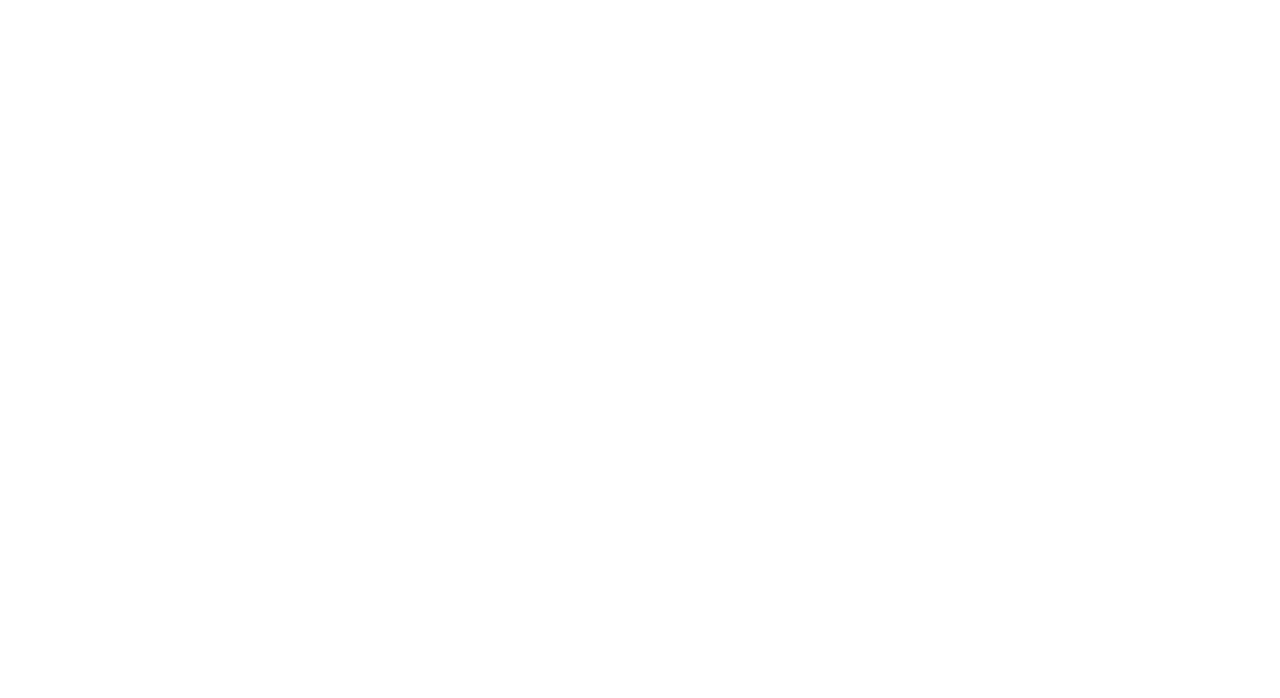
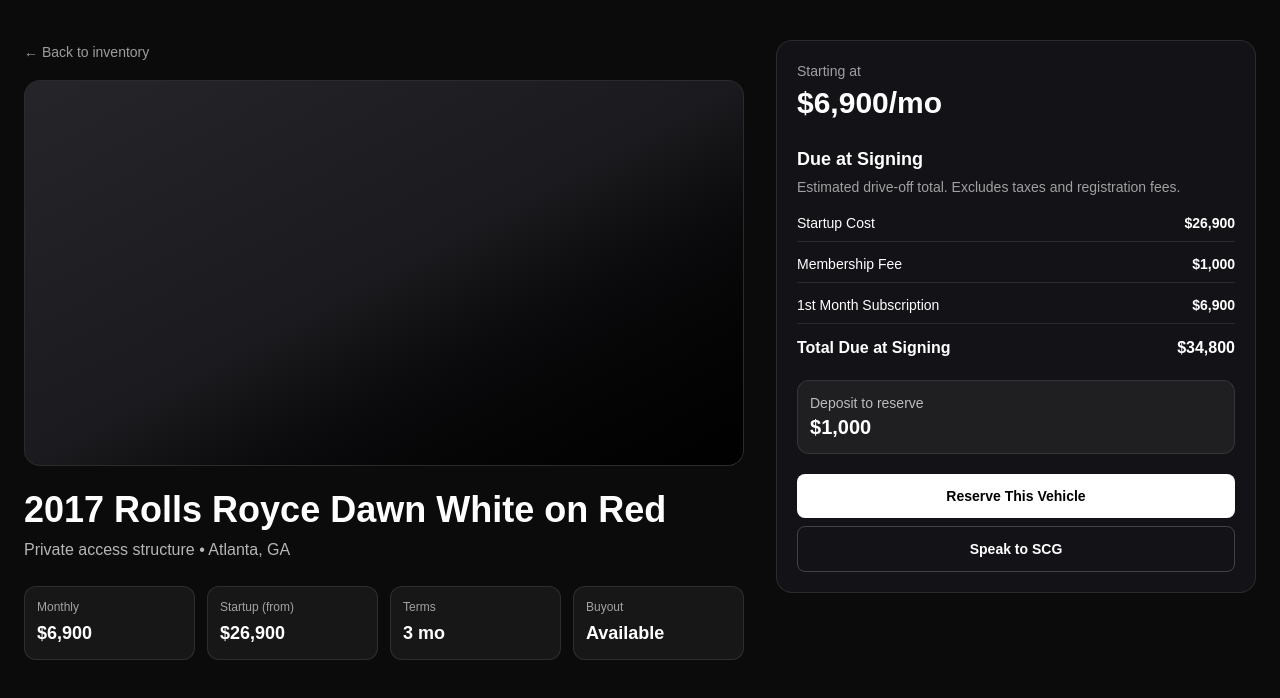
Before and after one commit to stradacorsagroup-art/scg-site-1772418012, a Next.js app: page /inventory/2017-rolls-royce-dawn-white-on-red in a window 1280 px wide. Before the commit this address had no page. Shown: the top 698 px of the page. Built offline with nearby package versions, Linux system fonts and the light colour scheme.

Commit message:
Add daily Notion inventory sync workflow

```diff
--- a/package.json
+++ b/package.json
@@ -6,7 +6,8 @@
     "dev": "next dev",
     "build": "next build",
     "start": "next start",
-    "lint": "eslint"
+    "lint": "eslint",
+    "sync:inventory": "node scripts/sync-notion-inventory.mjs"
   },
   "dependencies": {
     "next": "16.1.6",
--- /dev/null
+++ b/scripts/sync-notion-inventory.mjs
@@ -0,0 +1,146 @@
+#!/usr/bin/env node
+import fs from "node:fs/promises";
+import path from "node:path";
+
+const NOTION_TOKEN = process.env.NOTION_TOKEN;
+const NOTION_DATA_SOURCE_ID =
+  process.env.NOTION_DATA_SOURCE_ID || "30453b52-84ce-807f-aebb-000bc3676c05";
+
+if (!NOTION_TOKEN) {
+  console.error("Missing NOTION_TOKEN env var");
+  process.exit(1);
+}
+
+const NOTION_VERSION = "2025-09-03";
+
+const queryUrl = `https://api.notion.com/v1/data_sources/${NOTION_DATA_SOURCE_ID}/query`;
+
+async function notionQuery(startCursor) {
+  const body = { page_size: 100 };
+  if (startCursor) body.start_cursor = startCursor;
+
+  const res = await fetch(queryUrl, {
+    method: "POST",
+    headers: {
+      Authorization: `Bearer ${NOTION_TOKEN}`,
+      "Notion-Version": NOTION_VERSION,
+      "Content-Type": "application/json",
+    },
+    body: JSON.stringify(body),
+  });
+
+  if (!res.ok) {
+    const txt = await res.text();
+    throw new Error(`Notion query failed (${res.status}): ${txt}`);
+  }
+
+  return res.json();
+}
+
+function getTitle(properties, key) {
+  return (properties[key]?.title || []).map((t) => t?.plain_text || "").join("").trim();
+}
+
+function getSelect(properties, key) {
+  return properties[key]?.select?.name || null;
+}
+
+function getNumber(properties, key) {
+  return properties[key]?.number ?? null;
+}
+
+function slugify(input) {
+  return input
+    .toLowerCase()
+    .replace(/[^a-z0-9\s-]/g, "")
+    .trim()
+    .replace(/\s+/g, "-")
+    .replace(/-+/g, "-");
+}
+
+function stripTermSuffix(name) {
+  return name.replace(/\s*\((3|6|12)\)\s*$/i, "").trim();
+}
+
+function formatCurrency(n) {
+  return `$${n.toLocaleString()}`;
+}
+
+function buildDisplay(terms, downByTerm, monthly) {
+  const downs = terms.map((t) => downByTerm[t]).filter((n) => typeof n === "number");
+  const minDown = Math.min(...downs);
+  if (terms.length > 1) return `From ${formatCurrency(minDown)} down • ${formatCurrency(monthly)}/mo`;
+  return `${formatCurrency(minDown)} down • ${formatCurrency(monthly)}/mo`;
+}
+
+function toTsFile(inventory) {
+  const body = `export type InventoryItem = {\n  slug: string;\n  car: string;\n  terms: string[];\n  down: Record<string, number>;\n  monthly: number;\n  display: string;\n  location: string;\n  mileage?: string;\n  exterior?: string;\n  interior?: string;\n};\n\nexport const inventory: InventoryItem[] = ${JSON.stringify(inventory, null, 2)};\n\nexport const membershipFee = 1000;\nexport const deposit = 1000;\n\nexport function getInventoryBySlug(slug: string) {\n  return inventory.find((item) => item.slug === slug);\n}\n`;
+  return body;
+}
+
+async function run() {
+  let hasMore = true;
+  let cursor = undefined;
+  const pages = [];
+
+  while (hasMore) {
+    const out = await notionQuery(cursor);
+    pages.push(...(out.results || []));
+    hasMore = Boolean(out.has_more);
+    cursor = out.next_cursor || undefined;
+  }
+
+  const grouped = new Map();
+
+  for (const page of pages) {
+    const p = page.properties || {};
+    const rawName = getTitle(p, "Car");
+    const status = getSelect(p, "Status");
+    const term = getSelect(p, "Term");
+    const down = getNumber(p, "SCG Down");
+    const monthly = getNumber(p, "SCG Mo");
+
+    if (!rawName || !term || down == null || monthly == null) continue;
+    if (status && status.toLowerCase() !== "live") continue;
+
+    const name = stripTermSuffix(rawName);
+    const key = name.toLowerCase();
+
+    if (!grouped.has(key)) {
+      grouped.set(key, {
+        slug: slugify(name),
+        car: name,
+        terms: [],
+        down: {},
+        monthly,
+        display: "",
+        location: "Atlanta, GA",
+      });
+    }
+
+    const item = grouped.get(key);
+    if (!item.terms.includes(term)) item.terms.push(term);
+    item.down[term] = down;
+    if (typeof item.monthly !== "number") item.monthly = monthly;
+  }
+
+  const order = { "3 mo": 1, "6 mo": 2, "12 mo": 3 };
+
+  const inventory = [...grouped.values()]
+    .map((item) => {
+      item.terms.sort((a, b) => (order[a] || 99) - (order[b] || 99));
+      item.display = buildDisplay(item.terms, item.down, item.monthly);
+      return item;
+    })
+    .sort((a, b) => a.car.localeCompare(b.car));
+
+  const outPath = path.join(process.cwd(), "src", "data", "inventory.ts");
+  await fs.writeFile(outPath, toTsFile(inventory), "utf8");
+
+  console.log(`Synced ${inventory.length} vehicles to src/data/inventory.ts`);
+}
+
+run().catch((err) => {
+  console.error(err);
+  process.exit(1);
+});
--- a/src/data/inventory.ts
+++ b/src/data/inventory.ts
@@ -13,111 +13,162 @@ export type InventoryItem = {
 
 export const inventory: InventoryItem[] = [
   {
-    slug: "2022-rolls-royce-ghost-black-badge",
-    car: "2022 Rolls-Royce Ghost Black Badge (White/Black)",
-    terms: ["3 mo", "12 mo"],
-    down: { "3 mo": 26900, "12 mo": 46900 },
-    monthly: 5595,
-    display: "From $26,900 down • $5,595/mo",
-    location: "Atlanta, GA",
-    exterior: "White",
-    interior: "Black",
+    "slug": "2017-rolls-royce-dawn-white-on-red",
+    "car": "2017 Rolls Royce Dawn White on Red",
+    "terms": [
+      "3 mo"
+    ],
+    "down": {
+      "3 mo": 26900
+    },
+    "monthly": 6900,
+    "display": "$26,900 down • $6,900/mo",
+    "location": "Atlanta, GA"
   },
   {
-    slug: "2020-rolls-royce-cullinan-white-red",
-    car: "2020 Rolls-Royce Cullinan White/Red",
-    terms: ["3 mo", "12 mo"],
-    down: { "3 mo": 26900, "12 mo": 49900 },
-    monthly: 6900,
-    display: "From $26,900 down • $6,900/mo",
-    location: "Atlanta, GA",
-    exterior: "White",
-    interior: "Red",
+    "slug": "2018-ferrari-488-spider-yellow",
+    "car": "2018 Ferrari 488 Spider Yellow",
+    "terms": [
+      "3 mo",
+      "12 mo"
+    ],
+    "down": {
+      "3 mo": 26900,
+      "12 mo": 26900
+    },
+    "monthly": 6900,
+    "display": "From $26,900 down • $6,900/mo",
+    "location": "Atlanta, GA"
   },
   {
-    slug: "2020-rolls-royce-cullinan-bb-white-forgiatos",
-    car: "2020 Rolls-Royce Cullinan BB White/White Forgiatos",
-    terms: ["3 mo", "12 mo"],
-    down: { "3 mo": 26900, "12 mo": 49900 },
-    monthly: 6900,
-    display: "From $26,900 down • $6,900/mo",
-    location: "Atlanta, GA",
+    "slug": "2020-mclaren-720s-spyder-satin-black",
+    "car": "2020 McLaren 720s Spyder Satin Black",
+    "terms": [
+      "6 mo",
+      "12 mo"
+    ],
+    "down": {
+      "6 mo": 44900,
+      "12 mo": 59900
+    },
+    "monthly": 6995,
+    "display": "From $44,900 down • $6,995/mo",
+    "location": "Atlanta, GA"
   },
   {
-    slug: "2017-rolls-royce-dawn-white-red",
-    car: "2017 Rolls Royce Dawn White on Red",
-    terms: ["3 mo"],
-    down: { "3 mo": 26900 },
-    monthly: 6900,
-    display: "$26,900 down • $6,900/mo",
-    location: "Atlanta, GA",
+    "slug": "2020-mercedes-g63-satin-black",
+    "car": "2020 Mercedes G63 Satin Black",
+    "terms": [
+      "12 mo"
+    ],
+    "down": {
+      "12 mo": 19900
+    },
+    "monthly": 3400,
+    "display": "$19,900 down • $3,400/mo",
+    "location": "Atlanta, GA"
   },
   {
-    slug: "2018-ferrari-488-spider-yellow",
-    car: "2018 Ferrari 488 Spider Yellow",
-    terms: ["3 mo", "12 mo"],
-    down: { "3 mo": 26900, "12 mo": 26900 },
-    monthly: 6900,
-    display: "$26,900 down • $6,900/mo",
-    location: "Atlanta, GA",
-    exterior: "Yellow",
+    "slug": "2020-rolls-royce-cullinan-bb-whitewhite-forgiatos",
+    "car": "2020 Rolls-Royce Cullinan BB White/White Forgiatos",
+    "terms": [
+      "3 mo",
+      "12 mo"
+    ],
+    "down": {
+      "3 mo": 26900,
+      "12 mo": 49900
+    },
+    "monthly": 6900,
+    "display": "From $26,900 down • $6,900/mo",
+    "location": "Atlanta, GA"
   },
   {
-    slug: "2023-lamborghini-urus-performante-yellow",
-    car: "2023 Lamborghini Urus Performante Yellow",
-    terms: ["3 mo"],
-    down: { "3 mo": 26900 },
-    monthly: 5995,
-    display: "$26,900 down • $5,995/mo",
-    location: "Atlanta, GA",
-    exterior: "Yellow",
+    "slug": "2020-rolls-royce-cullinan-whitered",
+    "car": "2020 Rolls-Royce Cullinan White/Red",
+    "terms": [
+      "3 mo",
+      "12 mo"
+    ],
+    "down": {
+      "3 mo": 26900,
+      "12 mo": 49900
+    },
+    "monthly": 6900,
+    "display": "From $26,900 down • $6,900/mo",
+    "location": "Atlanta, GA"
   },
   {
-    slug: "2020-mclaren-720s-spyder-satin-black",
-    car: "2020 McLaren 720S Spyder Satin Black",
-    terms: ["6 mo", "12 mo"],
-    down: { "6 mo": 44900, "12 mo": 59900 },
-    monthly: 6995,
-    display: "From $44,900 down • $6,995/mo",
-    location: "Atlanta, GA",
-    exterior: "Satin Black",
+    "slug": "2021-maybach-gls600-blackgold",
+    "car": "2021 Maybach GLS600 Black/Gold",
+    "terms": [
+      "3 mo"
+    ],
+    "down": {
+      "3 mo": 14900
+    },
+    "monthly": 3700,
+    "display": "$14,900 down • $3,700/mo",
+    "location": "Atlanta, GA"
   },
   {
-    slug: "2021-mercedes-s580-black-peanut-butter",
-    car: "2021 Mercedes-Benz S580 (Black on Peanut Butter)",
-    terms: ["3 mo", "12 mo"],
-    down: { "3 mo": 10900, "12 mo": 13900 },
-    monthly: 2495,
-    display: "From $10,900 down • $2,495/mo",
-    location: "Atlanta, GA",
+    "slug": "2021-mercedes-benz-s580-black-on-peanut-butter",
+    "car": "2021 Mercedes-Benz S580\nBlack on Peanut Butter",
+    "terms": [
+      "3 mo",
+      "12 mo"
+    ],
+    "down": {
+      "3 mo": 10900,
+      "12 mo": 13900
+    },
+    "monthly": 2495,
+    "display": "From $10,900 down • $2,495/mo",
+    "location": "Atlanta, GA"
   },
   {
-    slug: "2022-mercedes-s580",
-    car: "2022 Mercedes-Benz S580",
-    terms: ["3 mo", "12 mo"],
-    down: { "3 mo": 10900, "12 mo": 12900 },
-    monthly: 2695,
-    display: "From $10,900 down • $2,695/mo",
-    location: "Atlanta, GA",
+    "slug": "2022-mercedes-benz-s580",
+    "car": "2022 Mercedes-Benz S580",
+    "terms": [
+      "3 mo",
+      "12 mo"
+    ],
+    "down": {
+      "12 mo": 12900,
+      "3 mo": 10900
+    },
+    "monthly": 2695,
+    "display": "From $10,900 down • $2,695/mo",
+    "location": "Atlanta, GA"
   },
   {
-    slug: "2020-mercedes-g63-satin-black",
-    car: "2020 Mercedes G63 Satin Black",
-    terms: ["12 mo"],
-    down: { "12 mo": 19900 },
-    monthly: 3400,
-    display: "$19,900 down • $3,400/mo",
-    location: "Atlanta, GA",
+    "slug": "2022-rolls-royce-ghost-black-badge-whiteblack",
+    "car": "2022 Rolls-Royce Ghost Black Badge (White/Black)",
+    "terms": [
+      "3 mo",
+      "12 mo"
+    ],
+    "down": {
+      "3 mo": 26900,
+      "12 mo": 46900
+    },
+    "monthly": 5595,
+    "display": "From $26,900 down • $5,595/mo",
+    "location": "Atlanta, GA"
   },
   {
-    slug: "2021-maybach-gls600-black-gold",
-    car: "2021 Maybach GLS600 Black/Gold",
-    terms: ["3 mo"],
-    down: { "3 mo": 14900 },
-    monthly: 3700,
-    display: "$14,900 down • $3,700/mo",
-    location: "Atlanta, GA",
-  },
+    "slug": "2023-lamborghini-urus-performante-yellow",
+    "car": "2023 LAMBORGHINI URUS PERFORMANTE YELLOW",
+    "terms": [
+      "3 mo"
+    ],
+    "down": {
+      "3 mo": 26900
+    },
+    "monthly": 5995,
+    "display": "$26,900 down • $5,995/mo",
+    "location": "Atlanta, GA"
+  }
 ];
 
 export const membershipFee = 1000;
```
